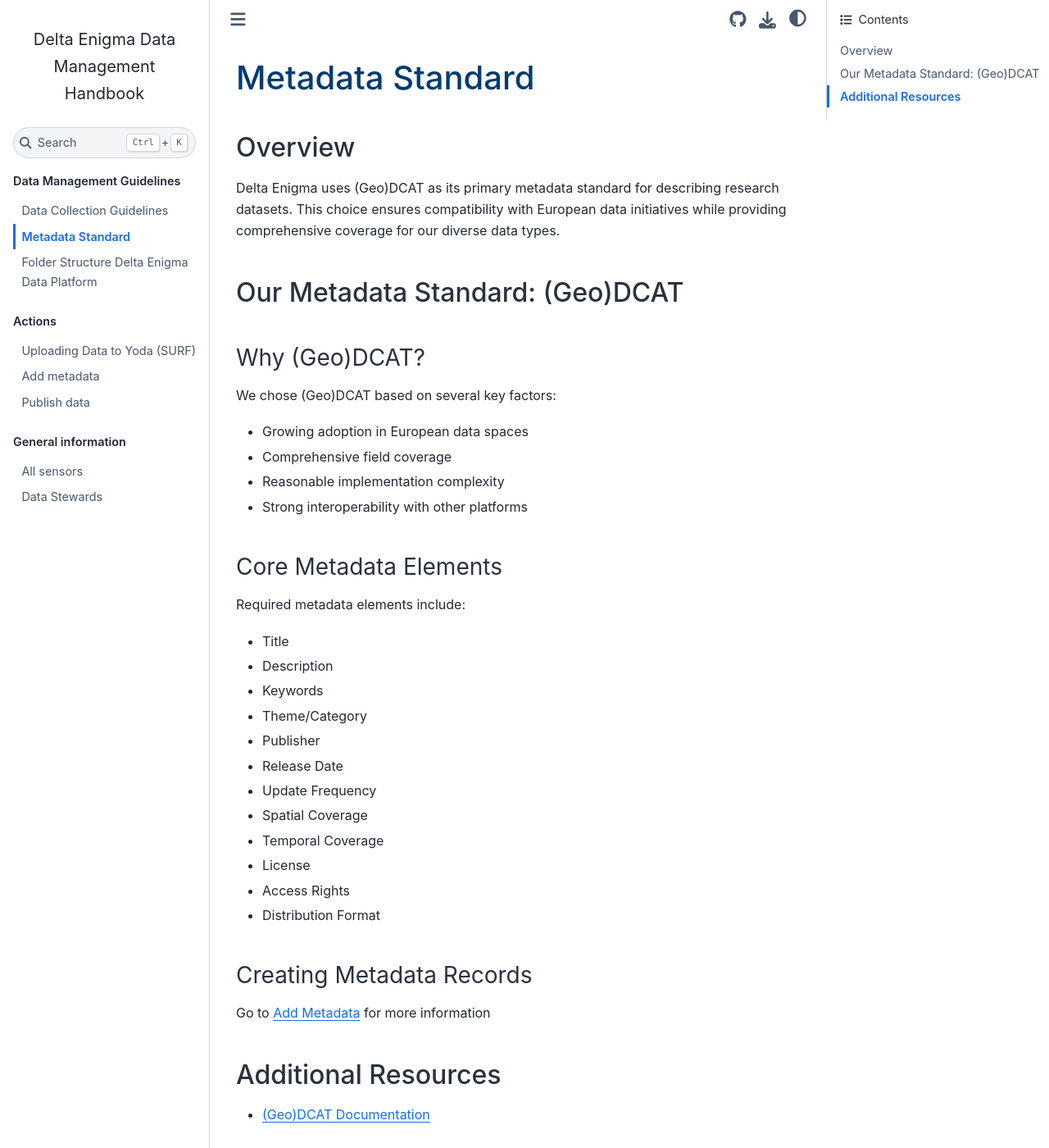
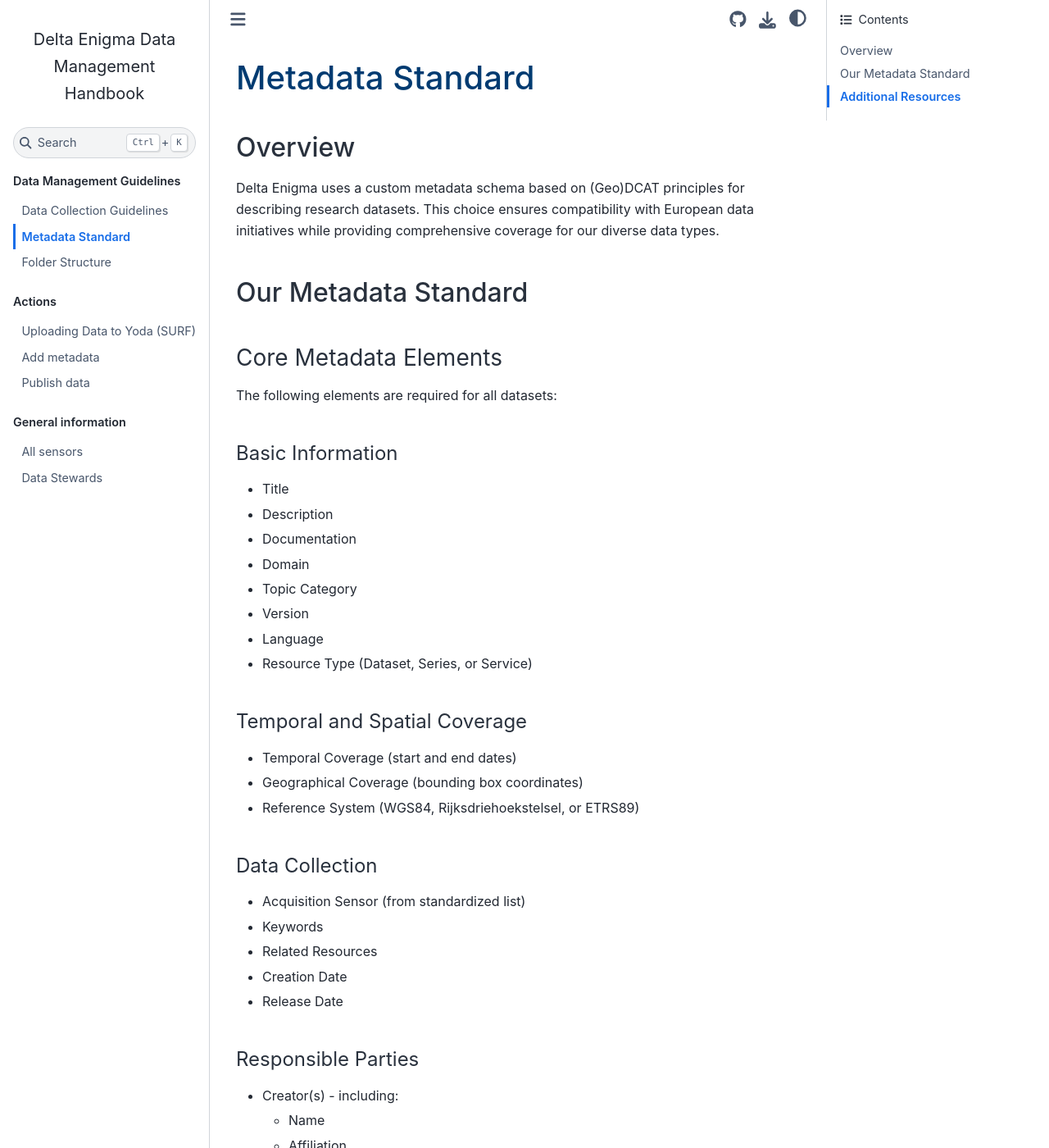
Before and after one commit to Deltares-research/delta-enigma, a Sphinx documentation site: the page built from docs/source/01_data_guidelines/02_metadata_standards.md, in a window 1280 px wide and 1400 px high. Shown: the whole window at 82% size. Built offline with Sphinx 7.4.7 and the Sphinx Book theme 1.1.4, drawn with Linux system fonts in a browser that asks for light colours; some of the changed text lies outside the part shown.

Commit message:
fixes text in metadata standard and folder structure

```diff
--- a/docs/source/01_data_guidelines/02_metadata_standards.md
+++ b/docs/source/01_data_guidelines/02_metadata_standards.md
@@ -2,38 +2,75 @@
 
 ## Overview
 
-Delta Enigma uses (Geo)DCAT as its primary metadata standard for describing research datasets. This choice ensures compatibility with European data initiatives while providing comprehensive coverage for our diverse data types.
+Delta Enigma uses a custom metadata schema based on (Geo)DCAT principles for describing research datasets. This choice ensures compatibility with European data initiatives while providing comprehensive coverage for our diverse data types.
 
-## Our Metadata Standard: (Geo)DCAT
-
-### Why (Geo)DCAT?
-
-We chose (Geo)DCAT based on several key factors:
-- Growing adoption in European data spaces
-- Comprehensive field coverage
-- Reasonable implementation complexity
-- Strong interoperability with other platforms
+## Our Metadata Standard
 
 ### Core Metadata Elements
 
-Required metadata elements include:
+The following elements are required for all datasets:
+
+#### Basic Information
 - Title
 - Description
+- Documentation
+- Domain
+- Topic Category
+- Version
+- Language
+- Resource Type (Dataset, Series, or Service)
+
+#### Temporal and Spatial Coverage
+- Temporal Coverage (start and end dates)
+- Geographical Coverage (bounding box coordinates)
+- Reference System (WGS84, Rijksdriehoekstelsel, or ETRS89)
+
+#### Data Collection
+- Acquisition Sensor (from standardized list)
 - Keywords
-- Theme/Category
-- Publisher
+- Related Resources
+- Creation Date
 - Release Date
-- Update Frequency
-- Spatial Coverage
-- Temporal Coverage
-- License
-- Access Rights
-- Distribution Format
+
+#### Responsible Parties
+- Creator(s) - including:
+  - Name
+  - Affiliation
+  - Person Identifier (e.g., ORCID)
+- Contact Point
+  - Name
+  - Affiliation
+  - Contact Details
+
+#### Rights and Access
+- License Document (e.g., CC-BY, CC-BY-SA)
+- Access Rights (Publicly accessible, Has access restrictions, Not public)
+
+### Optional Elements
+
+Additional metadata elements that can be included:
+- Work Package
+- Expedition/Collection Information
+- Funding Reference
+- Applicable Legislation
+- Contributors
+- Rights Statement
+- Additional Documentation Links
+
+### Controlled Vocabularies
+
+The metadata schema uses controlled vocabularies for several fields:
+- Domain categories
+- Topic categories (based on ISO 19115)
+- Acquisition sensors
+- License types
+- Reference systems
+- Work packages
+- Language codes (ISO 639-1)
 
 ### Creating Metadata Records
 
-Go to [Add Metadata](../02_actions/02_add_metadata) for more information
-
+For detailed instructions on creating metadata records, see [Add Metadata](../02_actions/02_add_metadata).
 
 ## Additional Resources
 
--- a/docs/source/01_data_guidelines/03_folder_structure.md
+++ b/docs/source/01_data_guidelines/03_folder_structure.md
@@ -1,6 +1,4 @@
-# Folder Structure Delta Enigma Data Platform
-
-# iRODS Data Platform Folder Structure Documentation
+# Folder Structure
 
 ## Overview
 This document outlines the standardized folder structure for sensor data storage within the iRODS data platform. The structure is designed to organize research data hierarchically, from institutional level down to individual data files.
```
